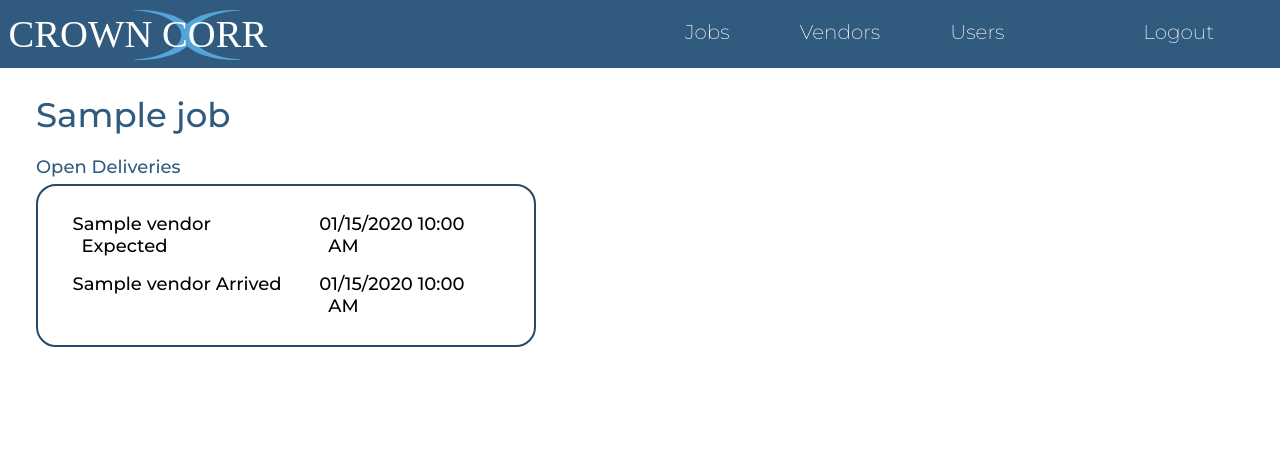
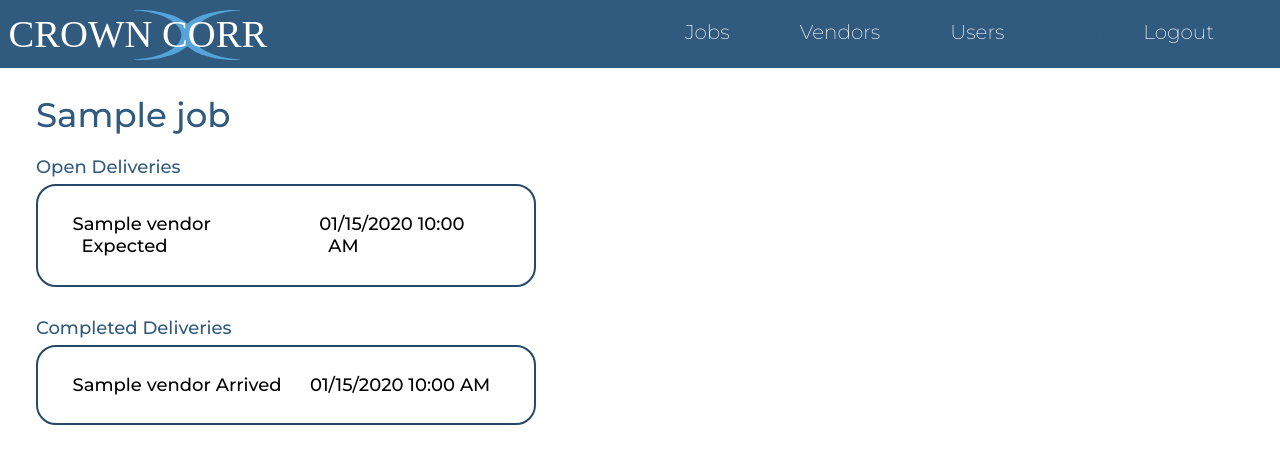
Before and after one commit to pjcaraher/ccorr, a Python web app: template templates/displayJob2.html in a window 1280 px wide. Shown: the top 464 px of the page. Run offline with Jinja, Linux system fonts and the light colour scheme; the template is opened without the code that fills it: most values are stand-ins (such as "Sample title", 1, 10 or a date in 2020); some libraries are stand-ins or nearby versions.

Commit message:
Re-order the presentation of items on the Jobs page.

```diff
--- a/templates/displayJob2.html
+++ b/templates/displayJob2.html
@@ -114,8 +114,6 @@ function openNav(vendor, delivery, defaultInstructions) {
     document.body.style.backgroundColor = "rgba(0,0,0,0.4)";
     var commentTable = clearTable('commentTable');
     var photoTable = clearTable('photoTable');
-    alert('defaultInstructions is');
-    alert(defaultInstructions);
 
     if (delivery) {
     	setDateValues("shipped_", delivery.shippedDate);
@@ -524,6 +522,25 @@ function closeMapNav() {
 
 <div class="containerleft containerjobs" id="main">
   <h1>{{ Job.name }}</h1>
+{% if User.permissionId < 4 %}
+
+  <h3>Create New Delivery</h3>
+  <main>
+     <div role="region" aria-labeledby="Cap1" tabindex="0" class="table">
+      <table class="jobs">
+      {% for Vendor in Job.vendors %}
+      <tr>
+		<td>New Delivery from</td>
+		<td><a onclick="openNav({{ Vendor.asDict() }},null,'{{ Job.instructions }}')">
+			{{ Vendor.name }}
+		</a></td>
+      	</tr>
+      {% endfor %}
+      </table>
+     </div>
+  </main>
+{% endif %}
+
 
   <h3>Open Deliveries</h3>
       <main>
@@ -553,6 +570,13 @@ function closeMapNav() {
 			{% endif %}
         	</tr>
 	{% endfor %}
+        </table>
+      </div>
+      </main>
+  <h3>Completed Deliveries</h3>
+      <main>
+      <div role="region" aria-labeledby="Cap1" tabindex="0" class="table">
+        <table class="jobs">
 	{% for Shipment in CompletedShipments %}
         	<tr>
     			<td><a onclick="openNav({{ Shipment.vendor.asDict() }},{{ Shipment.asStringDict() }},null)">
```
Also changed, not shown: other parts of templates/displayJob2.html (+12 -27 lines).
